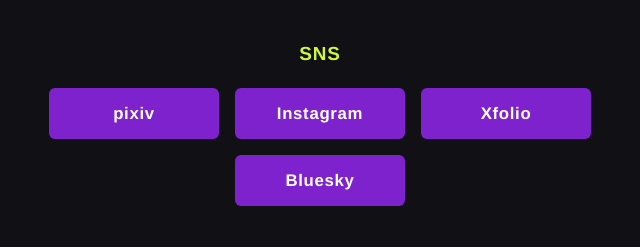
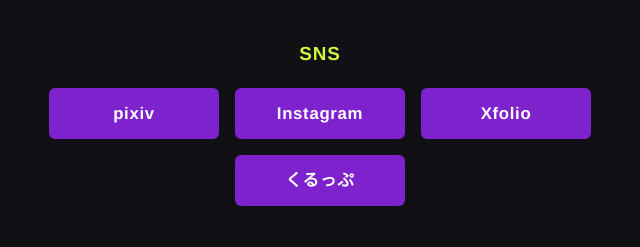
Before and after one commit to true358/true358.github.io, a plain HTML site: page about.html in a window 1280 px wide. Shown: the part 1119-1366 px from the top of the page, 320-960 px from the left. Drawn offline with Linux system fonts and the light colour scheme.

Commit message:
リンク先の変更

```diff
--- a/about.html
+++ b/about.html
@@ -534,7 +534,7 @@
           <a href="https://www.pixiv.net/users/5920609" target="_blank" rel="noopener noreferrer" class="btn-purple-link">pixiv</a>
           <a href="https://www.instagram.com/true_358/?hl=ja" target="_blank" rel="noopener noreferrer" class="btn-purple-link">Instagram</a>
           <a href="https://xfolio.jp/portfolio/true358" target="_blank" rel="noopener noreferrer" class="btn-purple-link">Xfolio</a>
-          <a href="https://bsky.app/profile/true358.bsky.social" target="_blank" rel="noopener noreferrer" class="btn-purple-link">Bluesky</a>
+          <a href="https://crepu.net/user/true_358#1" target="_blank" rel="noopener noreferrer" class="btn-purple-link">くるっぷ</a>
         </div>
       </section>
 
```
